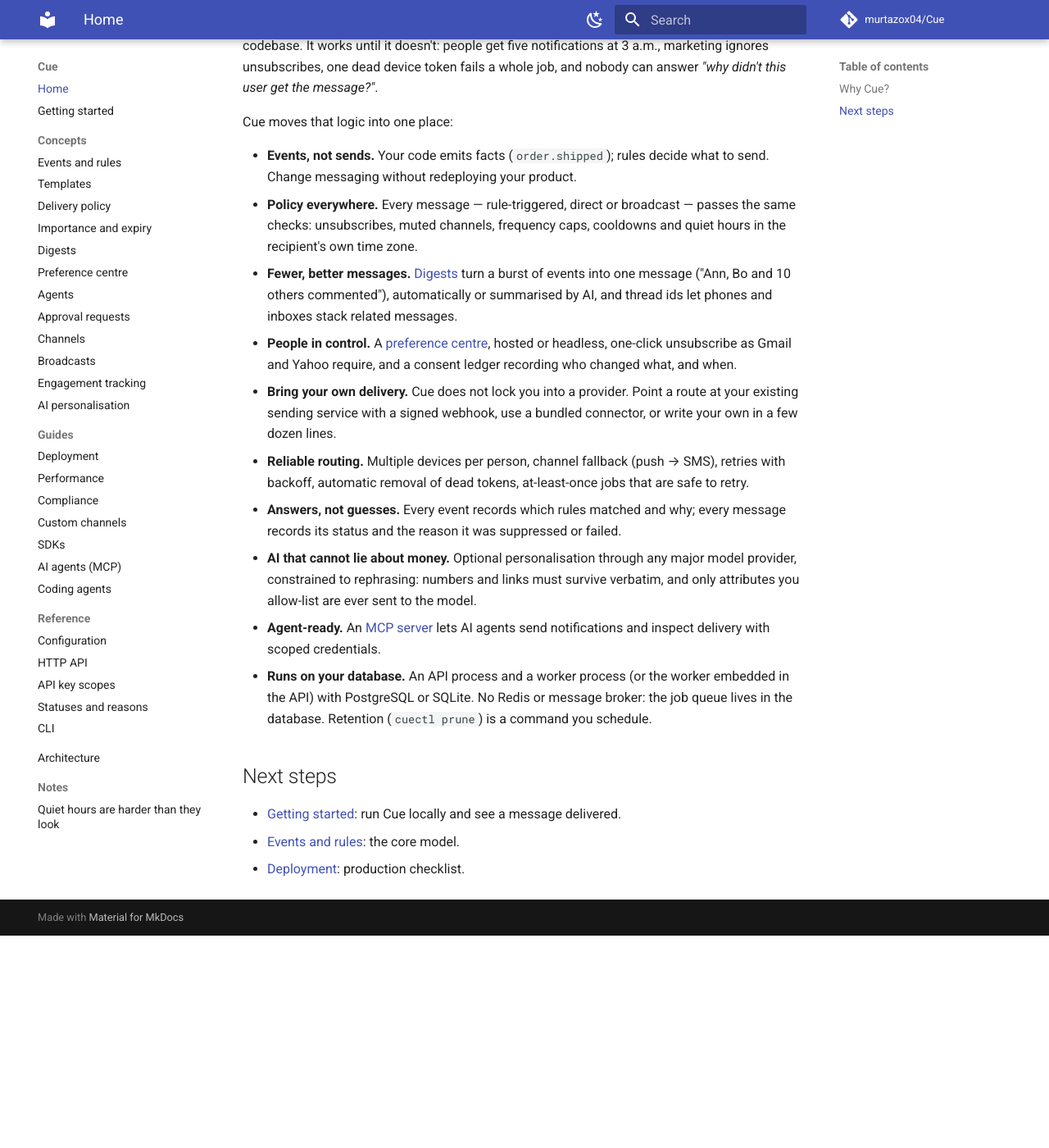
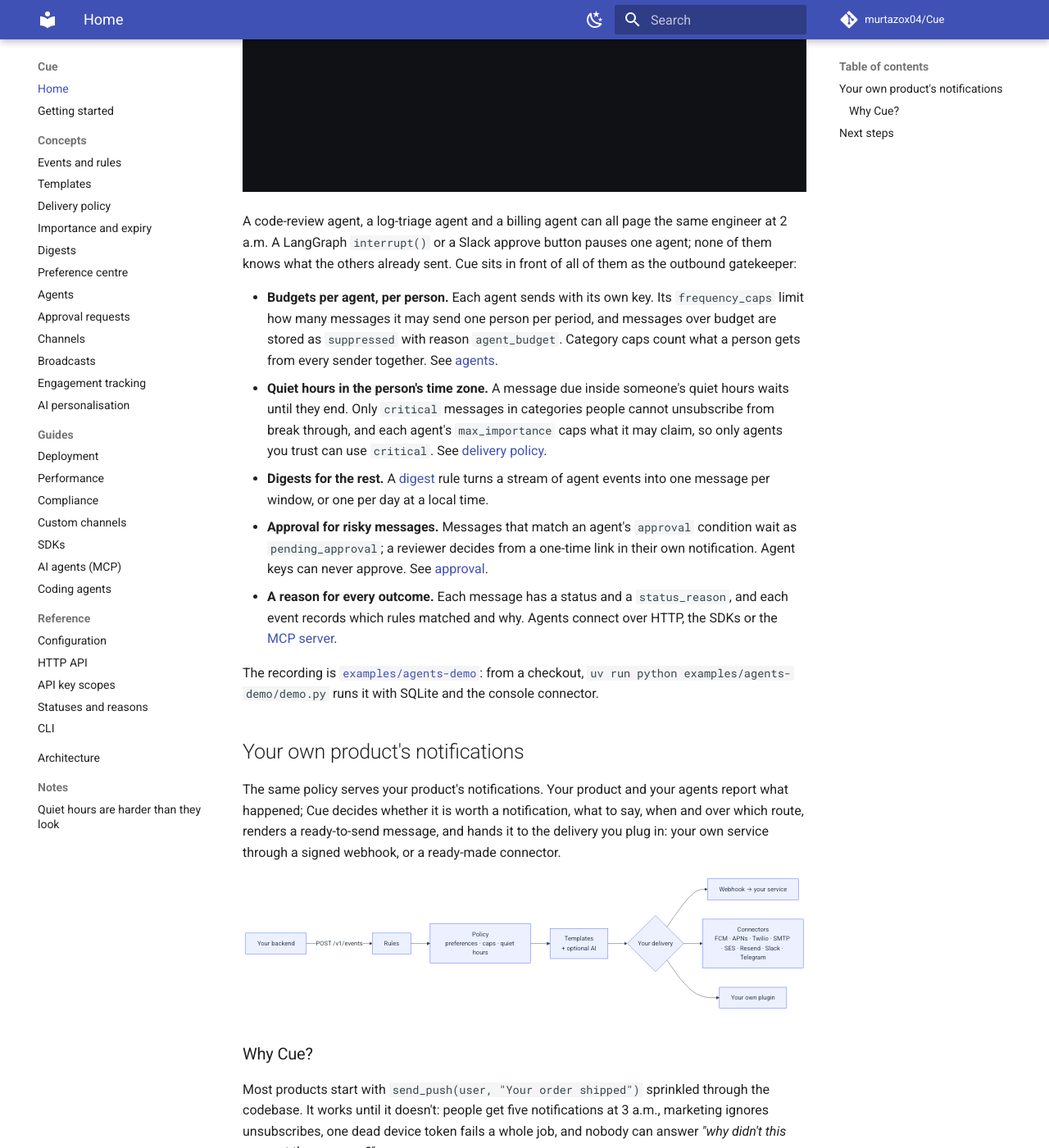
Before and after one commit to murtazox04/Cue, an MkDocs documentation site: the page built from docs/index.md, in a window 1280 px wide and 1400 px high, scrolled down 608 px. Shown: the whole window at 82% size. Built offline with MkDocs 1.6.1 and Material for MkDocs 9.7.7, drawn with Linux system fonts in a browser that asks for light colours; comment, search, counter and statistics services are not loaded; before the commit the page ends 1749 px from its top, so only the background shows below that; some of the changed text lies outside the part shown.

Commit message:
Lead the README with agent attention budgets and a recorded demo
examples/agents-demo starts Cue with SQLite, the embedded worker and the console connector, and has three agents message one engineer: an agent budget and importance ceiling, a digest, quiet hours in the recipient's time zone, and a held message approved through its review link. agents-demo.tape records docs/assets/agents-demo.gif with VHS. The README and docs home page open with the agent use case; product notifications follow.

````diff
--- a/docs/index.md
+++ b/docs/index.md
@@ -1,12 +1,42 @@
 # Cue
 
-**Self-hosted notification decision engine: quiet hours, time zones, digests, frequency
-caps and preferences in front of the sender you already have.**
+**Per-person attention budgets for AI agents and background automations, self-hosted.**
 
-Your product and your agents report what happened; Cue decides whether it is worth a
-notification, what to say, when and over which route, renders a ready-to-send message,
-and hands it to the delivery you plug in: your own service through a signed webhook, or
-a ready-made connector.
+![Three agents send to one on-call engineer through Cue: three alerts are delivered, two are suppressed over the agent's budget, a digest and a summary wait for the end of quiet hours, and a held alert is delivered after a reviewer approves it from a one-time link.](assets/agents-demo.gif)
+
+A code-review agent, a log-triage agent and a billing agent can all page the same
+engineer at 2 a.m. A LangGraph `interrupt()` or a Slack approve button pauses one agent;
+none of them knows what the others already sent. Cue sits in front of all of them as
+the outbound gatekeeper:
+
+- **Budgets per agent, per person.** Each agent sends with its own key. Its
+  `frequency_caps` limit how many messages it may send one person per period, and
+  messages over budget are stored as `suppressed` with reason `agent_budget`. Category
+  caps count what a person gets from every sender together. See [agents](concepts/agents.md).
+- **Quiet hours in the person's time zone.** A message due inside someone's quiet hours
+  waits until they end. Only `critical` messages in categories people cannot unsubscribe
+  from break through, and each agent's `max_importance` caps what it may claim, so only
+  agents you trust can use `critical`. See [delivery policy](concepts/policy.md).
+- **Digests for the rest.** A [digest](concepts/digests.md) rule turns a stream of agent
+  events into one message per window, or one per day at a local time.
+- **Approval for risky messages.** Messages that match an agent's `approval` condition
+  wait as `pending_approval`; a reviewer decides from a one-time link in their own
+  notification. Agent keys can never approve. See [approval](concepts/agents.md#approval).
+- **A reason for every outcome.** Each message has a status and a `status_reason`, and
+  each event records which rules matched and why. Agents connect over HTTP, the SDKs or
+  the [MCP server](guides/ai-agents.md).
+
+The recording is
+[`examples/agents-demo`](https://github.com/murtazox04/Cue/tree/main/examples/agents-demo):
+from a checkout, `uv run python examples/agents-demo/demo.py` runs it with SQLite and
+the console connector.
+
+## Your own product's notifications
+
+The same policy serves your product's notifications. Your product and your agents
+report what happened; Cue decides whether it is worth a notification, what to say, when
+and over which route, renders a ready-to-send message, and hands it to the delivery you
+plug in: your own service through a signed webhook, or a ready-made connector.
 
 ```mermaid
 flowchart LR
@@ -19,7 +49,7 @@
     E --> H[Your own plugin]
 ```
 
-## Why Cue?
+### Why Cue?
 
 Most products start with `send_push(user, "Your order shipped")` sprinkled through the
 codebase. It works until it doesn't: people get five notifications at 3 a.m., marketing
@@ -59,5 +89,6 @@
 ## Next steps
 
 - [Getting started](getting-started.md): run Cue locally and see a message delivered.
+- [Agents](concepts/agents.md): give each agent its own key, budget and approval rule.
 - [Events and rules](concepts/events-and-rules.md): the core model.
 - [Deployment](guides/deployment.md): production checklist.
````
Also changed, not shown: CHANGELOG.md (+10 -0 lines), README.md (+102 -72 lines), examples/agents-demo/README.md (added, +60 -0 lines), docs/assets/agents-demo.gif (added), 2 other files.
